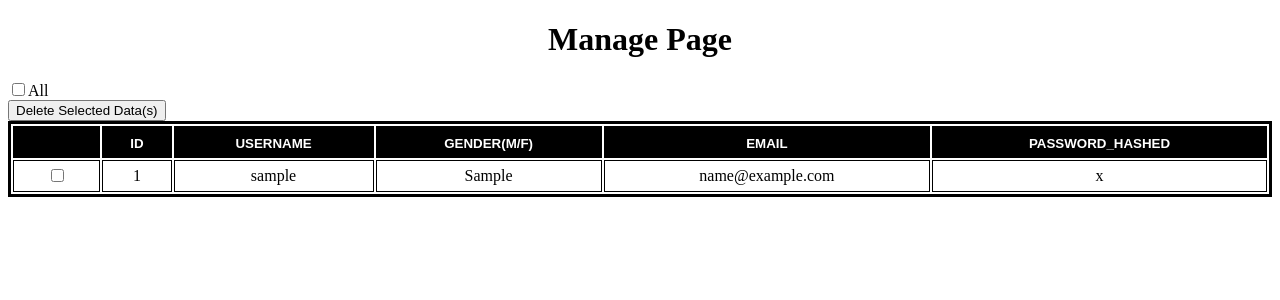
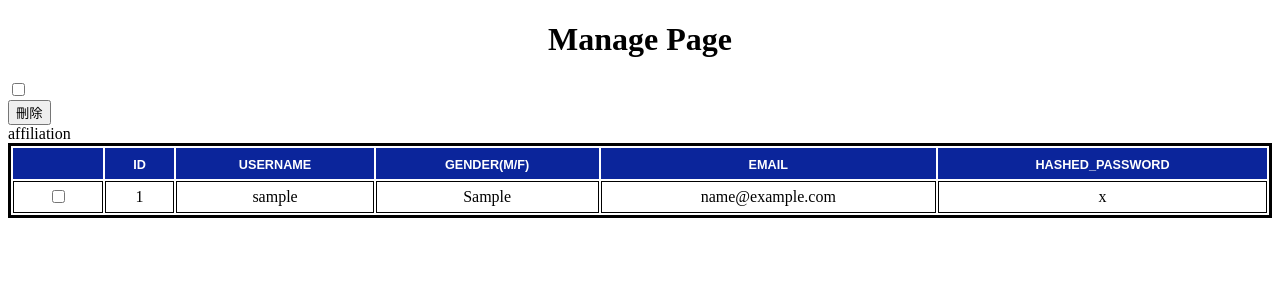
Before and after one commit to George15526/flask_blueprint, a Flask app: page /auth/manage in a window 1280 px wide. Shown: the top 300 px of the page. Run offline with Flask 3, Linux system fonts and the light colour scheme; tables that the repository leaves empty hold one stand-in row (values such as "Sample post").

Commit message:
use dot at the last word when password show overflow in table, and add some reference and intro in README.md

```diff
--- a/user/__init__.py
+++ b/user/__init__.py
@@ -7,7 +7,7 @@ DB_NAME = 'test'
 
 def create_app():
     app = Flask(__name__)
-    app.config['SQLALCHEMY_DATABASE_URI'] = 'mysql+pymysql://root:1111@localhost:3306/' + DB_NAME
+    app.config['SQLALCHEMY_DATABASE_URI'] = 'mysql+pymysql://root:@localhost:3306/' + DB_NAME
     app.config['SQLALCHEMY_TRACK_MODIFICATIONS'] = False
     app.config['SECRET_KEY'] = 'KEY'
 
--- a/user/auth.py
+++ b/user/auth.py
@@ -79,11 +79,7 @@ def delete_datas():
             db.session.delete(delete_user)
             db.session.commit()
 
-        if request.values.get("check_all") == "delete_all":
+        if request.values.get("select_all") == "select_all":
             delete_users = Users.query.all()
 
-            for delete_user in delete_users:
-                db.session.delete(delete_user)
-                db.session.commit()
-
     return redirect(url_for('auth.manage'))
--- /dev/null
+++ b/user/static/css/login.css
@@ -0,0 +1,5 @@
+/* This css is for login.html */
+
+#loginPageTitle {
+    text-align: left;
+}
--- a/user/static/css/style.css
+++ b/user/static/css/manage.css
@@ -15,30 +15,25 @@ table.datatable tr.odd_col {
 }
 
 table.datatable tr.even_col {
-	background: #ddd;
+	background: #cee6f3;
+}
+
+table.datatable th {
+	text-align: center;
+	font-size: 9.5pt;
+	padding: 10px 10px 7px;
+	text-transform: uppercase;
+	color: #fff;
+	background-color: #0b259b;
+	font-family: sans-serif;
 }
 
 table.datatable td {
-	font: size 20pt;;
+	max-width: 500px;
+	text-overflow: ellipsis;
+	overflow: hidden;
+	font: size 20pt;
 	padding:5px 10px;
 	border:1px solid #000;
 	text-align: center;
 }
-
-table.datatable th {
-	text-align: center;
-	font-size: 10pt;
-	padding: 10px 10px 7px;
-	text-transform: uppercase;
-	color: #fff;
-	background-color: black;
-	font-family: sans-serif;
-}
-
-#loginPageTitle {
-    text-align: left;
-}
-
-#registerPageTitle {
-    text-align: left;
-}
--- /dev/null
+++ b/user/static/css/register.css
@@ -0,0 +1,5 @@
+/* This css is for register.html */
+
+#registerPageTitle {
+    text-align: left;
+}
--- a/user/templates/login.html
+++ b/user/templates/login.html
@@ -3,7 +3,7 @@
 <head>
     <meta charset="UTF-8">
     <meta name="viewport" content="width=device-width, initial-scale=1.0">
-    <link rel="stylesheet" href="{{ url_for('static', filename='css/style.css') }}" >
+    <link rel="stylesheet" href="{{ url_for('static', filename='css/login.css') }}" >
     <title>Login Page</title>
 </head>
 <body>
--- a/user/templates/manage.html
+++ b/user/templates/manage.html
@@ -3,7 +3,7 @@
     <head>
         <meta charset="UTF-8">
         <meta name="viewport" content="width=device-width, initial-scale=1.0">
-        <link rel="stylesheet" href="{{ url_for('static', filename='css/style.css') }}" >
+        <link rel="stylesheet" href="{{ url_for('static', filename='css/manage.css') }}" >
         <script src="{{ url_for('static', filename='js/script.js') }}"></script>
         <title>For Management</title>
     </head>
@@ -20,11 +20,11 @@
         {% endwith %}
 
         {% if query %}
-        <input type="checkbox" name="select_all" onclick="select_all(this)">All
 
+        <input type="checkbox" name="pick_all" onclick="select_all(this)">
         <form method="post" action={{ url_for('auth.delete_datas') }}>
-
-        <button id="delete_selected">Delete Selected Data(s)</button>
+        <button id="delete_selected">刪除</button>
+        <div class="container">
         <table class="datatable">
                 <thead>
                         <tr>
@@ -32,12 +32,12 @@
                                 <th>ID</th>
                                 <th>Username</th>
                                 <th>Gender(M/F)</th>
-                                <th>Email</th>
-                                <th>Password_hashed</th>
+                                <th id="email">Email</th>
+                                <th>hashed_password</th>
                         </tr>
                 </thead>
                 <tbody>
-                {% for data in query %}
+                {% for data in query %}affiliation
                 {% set row_class = ('even_col' if loop.index % 2 == 0 else'odd_col') %}
                         <tr class="{{ row_class }}">
                                 <td><input type="checkbox" name="row_check" value="{{ data.id }}"></td>
@@ -45,11 +45,12 @@
                                 <td>{{ data.username }}</td>
                                 <td>{{ data.gender }}</td>
                                 <td>{{ data.email }}</td>
-                                <td>{{ data.password_hashed }}</td>
+                                <td>{{ data.password_hashed}}</td>
                         </tr>
                 {% endfor %}
                 </tbody>
         </table>
+        </div>
         {% else %}
 		<div style="color:red;"><p>No Record Found</p></div>
         {% endif %}
--- a/user/templates/register.html
+++ b/user/templates/register.html
@@ -3,7 +3,7 @@
 <head>
     <meta charset="UTF-8">
     <meta name="viewport" content="width=device-width, initial-scale=1.0">
-    <link rel="stylesheet" href="{{ url_for('static', filename='css/style.css') }}" >
+    <link rel="stylesheet" href="{{ url_for('static', filename='css/register.css') }}" >
     <title>Register Page</title>
 </head>
 <body>
```
Also changed, not shown: README.md, image-1.png (added), image.png (added).
